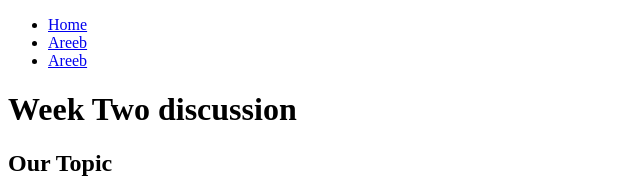
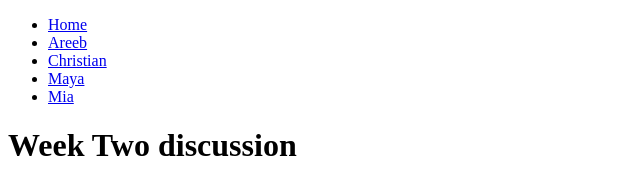
Before and after one commit to mayacontorer/339week3, a plain HTML site: page index.html in a window 1280 px wide. Shown: the top 178 px of the page, without its empty margins (0-640 px from the left). Drawn offline with Linux system fonts and the light colour scheme.

Commit message:
Add files via upload

```diff
--- a/index.html
+++ b/index.html
@@ -16,7 +16,9 @@
             <ul>
                 <li><a href = "index.html">Home</a></li>
                 <li><a href = "areeb.html">Areeb</a></li>
-                <li><a href = "cmstruve.html">Areeb</a></li>
+                <li><a href = "cmstruve.html">Christian</a></li>
+                <li><a href = "contorer.html">Maya</a></li>
+                <li><a href = "mfrieds.html">Mia</a></li>
             </ul>
         </nav>
         <h1>Week Two discussion</h1>
```
